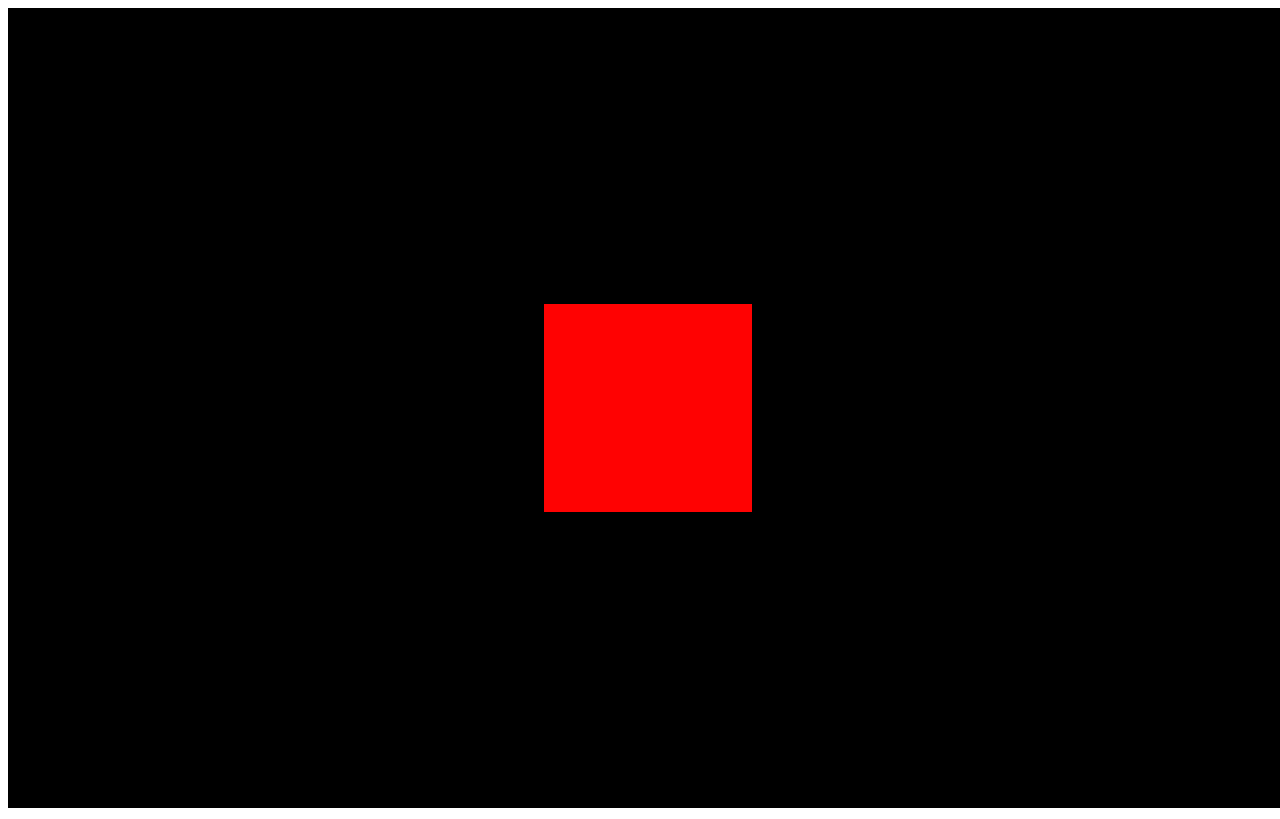
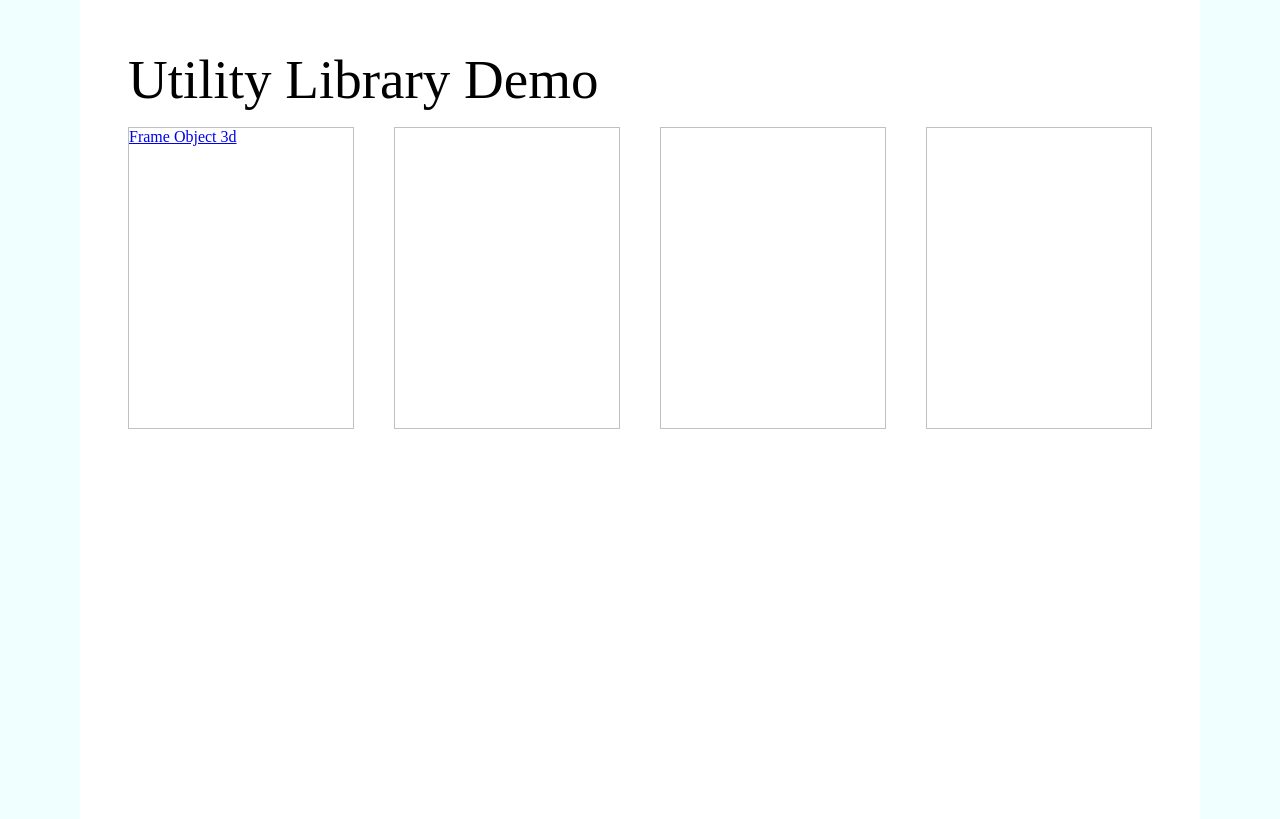
Before and after one commit to snail24365/three-viz-util, a website built with webpack: page demo/index.html in a window 1280 px wide. Built offline with nearby package versions, Linux system fonts and the light colour scheme.

Commit message:
set up config to support multiple demo pages using webpack

```diff
--- /dev/null
+++ b/demo/index.css
@@ -0,0 +1,29 @@
+header {
+    font-size: 55px;
+}
+
+html {
+    background-color: azure;
+}
+
+body {
+    margin: 0 5rem;
+    padding : 3rem 3rem;
+    background-color: white;
+}
+
+main {
+    margin-top: 1rem;
+}
+
+.grid {
+    display: grid;
+	grid-template-rows: repeat(2, 1fr);
+	grid-template-columns: repeat(4, 1fr);
+    gap: 40px;
+}
+
+.grid div {
+    border: 1px solid silver;
+    min-height: 300px;
+}
--- a/demo/index.html
+++ b/demo/index.html
@@ -8,7 +8,18 @@
 </head>
 
 <body>
-    <canvas id="three"></canvas>
+    <header>Utility Library Demo</header>
+    <main>
+        <div class="grid">
+            <a href="frame_object3d.html">
+                <div>Frame Object 3d</div>
+            </a>
+            <div></div>
+            <div></div>
+            <div></div>
+        </div>
+    </main>
+    <!-- <canvas id="three"></canvas> -->
 </body>
 
 </html>
--- a/demo/index.ts
+++ b/demo/index.ts
@@ -1,3 +1,5 @@
+import "./index.css";
+
 import * as THREE from "three";
 import { AmbientLight, DirectionalLight, DirectionalLightHelper, Object3D, Vector3 } from "three";
 import {
--- a/package.json
+++ b/package.json
@@ -4,6 +4,7 @@
     "description": "Library for Data Visualization using three.js",
     "scripts": {
         "demo": "webpack serve --open",
+        "demo_dev_build": "webpack --mode=development",
         "test": "jest --watch"
     },
     "keywords": [
@@ -28,8 +29,10 @@
         "@babel/preset-typescript": "^7.18.6",
         "@types/jest": "^29.1.2",
         "babel-loader": "^8.2.5",
+        "css-loader": "^6.7.1",
         "html-webpack-plugin": "^5.5.0",
         "jest": "^29.2.0",
+        "style-loader": "^3.3.1",
         "ts-loader": "^9.4.1",
         "webpack": "^5.74.0",
         "webpack-cli": "^4.10.0",
--- a/webpack.config.js
+++ b/webpack.config.js
@@ -4,14 +4,16 @@ const path = require("path");
 const HtmlWebpackPlugin = require("html-webpack-plugin");
 
 module.exports = {
-  entry: "./demo/index.ts", // 번들링 시작 위치
+    entry: {
+        index: "./demo/index.ts",
+        frame_object3d: "./demo/frame_object3d.ts"
+    },  // 번들링 시작 위치
     output: {
         path: path.join(__dirname, "/demo_dist"), // 번들 결과물 위치
-    filename: "bundle.js",
+        filename: "[name].bundle.js",
     },
     module: {
-    rules: [
-      {
+        rules: [{
                 test: /[\.js]$/, // .js 에 한하여 babel-loader를 이용하여 transpiling
                 exclude: /node_module/,
                 use: {
@@ -25,6 +27,10 @@ module.exports = {
                     loader: "ts-loader",
                 },
             },
+            {
+                test: /\.css$/i,
+                use: ['style-loader', 'css-loader']
+            }
         ],
     },
     resolve: {
@@ -33,7 +39,14 @@ module.exports = {
     },
     plugins: [
         new HtmlWebpackPlugin({
+            title: "Demo Main",
+            chunks : ['index'],
             template: "./demo/index.html", // 템플릿 위치
+        }),
+        new HtmlWebpackPlugin({
+            filename: 'frame_object3d.html',
+            chunks: ['frame_object3d'],
+            template: "./demo/frame_object3d.html",
         }),
     ],
     devServer: {
```
Also changed, not shown: demo/frame_object3d.html (added, +14 -0 lines), src/buffer_pool.ts (added, +18 -0 lines), demo/frame_object3d.ts (added), 1 other file. Lines whose indentation alone changed are shown as unchanged.
